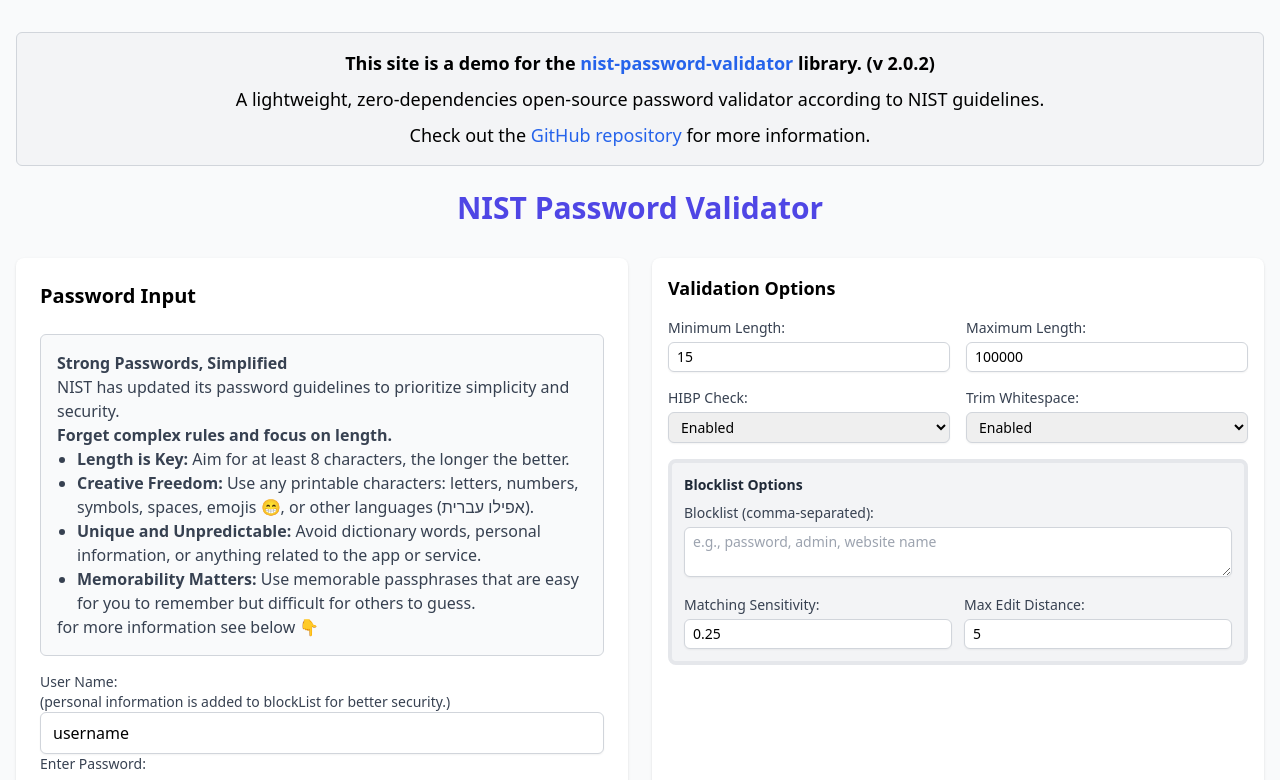
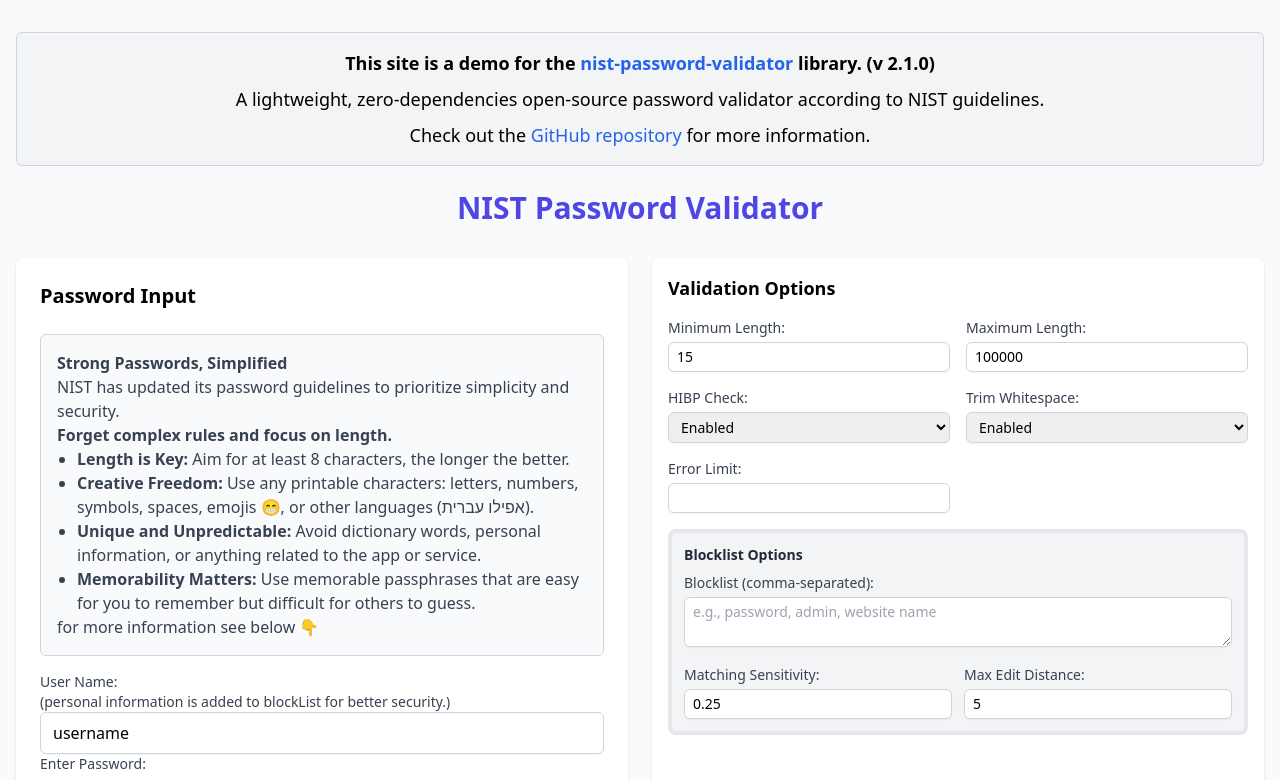
Before and after one commit to ypreiser/front-NIST-password-validator, a React (Vite) app: page / in a window 1280 px wide. Shown: the top 780 px of the page. Built offline with nearby package versions, Linux system fonts and the light colour scheme.

Commit message:
update v2.1

```diff
--- a/package.json
+++ b/package.json
@@ -10,7 +10,7 @@
     "preview": "vite preview"
   },
   "dependencies": {
-    "nist-password-validator": "^2.0.2",
+    "nist-password-validator": "^2.1.0",
     "prop-types": "^15.8.1",
     "react": "^18.3.1",
     "react-dom": "^18.3.1"
--- a/src/App.jsx
+++ b/src/App.jsx
@@ -18,6 +18,7 @@
   const [MaxEditDistance, setMaxEditDistance] = useState(5);
   const [trimWhitespace, setTrimWhitespace] = useState(true);
   const [userName, setUserName] = useState("username");
+  const [errorLimit, setErrorLimit] = useState(Infinity)
 
   const handleValidate = async () => {
     if (!blocklist.includes(userName)) {
@@ -33,6 +34,7 @@
         matchingSensitivity,
         trimWhitespace,
         MaxEditDistance,
+        errorLimit
       });
       setValidationResult(result);
     } catch (error) {
@@ -80,6 +82,8 @@
             setTrimWhitespace={setTrimWhitespace}
             MaxEditDistance={MaxEditDistance}
             setMaxEditDistance={setMaxEditDistance}
+            errorLimit={errorLimit}
+            setErrorLimit={setErrorLimit}
           />
         </div>
 
--- a/src/components/ValidationOptions.jsx
+++ b/src/components/ValidationOptions.jsx
@@ -15,6 +15,8 @@
   setTrimWhitespace,
   MaxEditDistance,
   setMaxEditDistance,
+  errorLimit,
+  setErrorLimit
 }) => (
   <div className="bg-white rounded-lg shadow p-4">
     <h2 className="text-lg font-bold mb-4">Validation Options</h2>
@@ -73,6 +75,20 @@
           <option value="true">Enabled</option>
           <option value="false">Disabled</option>
         </select>
+      </div>
+
+      <div className="space-y-1">
+        <label className="block text-sm font-medium text-gray-700">
+          Error Limit:
+        </label>
+        <input
+          type="number"
+          value={errorLimit}
+          onChange={(e) => setErrorLimit(parseInt(e.target.value))}
+          min="1"
+          max="Infinity"
+          className="w-full px-2 py-1 text-sm border border-gray-300 rounded-md shadow-sm focus:outline-none focus:ring-1 focus:ring-indigo-500 focus:border-indigo-500"
+        />
       </div>
 
       <div className="col-span-2 bg-gray-100 border-4 p-3 rounded-lg ">
@@ -145,6 +161,8 @@
   setTrimWhitespace: PropTypes.func.isRequired,
   MaxEditDistance: PropTypes.number.isRequired,
   setMaxEditDistance: PropTypes.func.isRequired,
+  errorLimit: PropTypes.number.isRequired,
+  setErrorLimit: PropTypes.func.isRequired
 };
 
 export default ValidationOptions;
```
Also changed, not shown: 1 other file (tests, documents, lock files or other folders).
